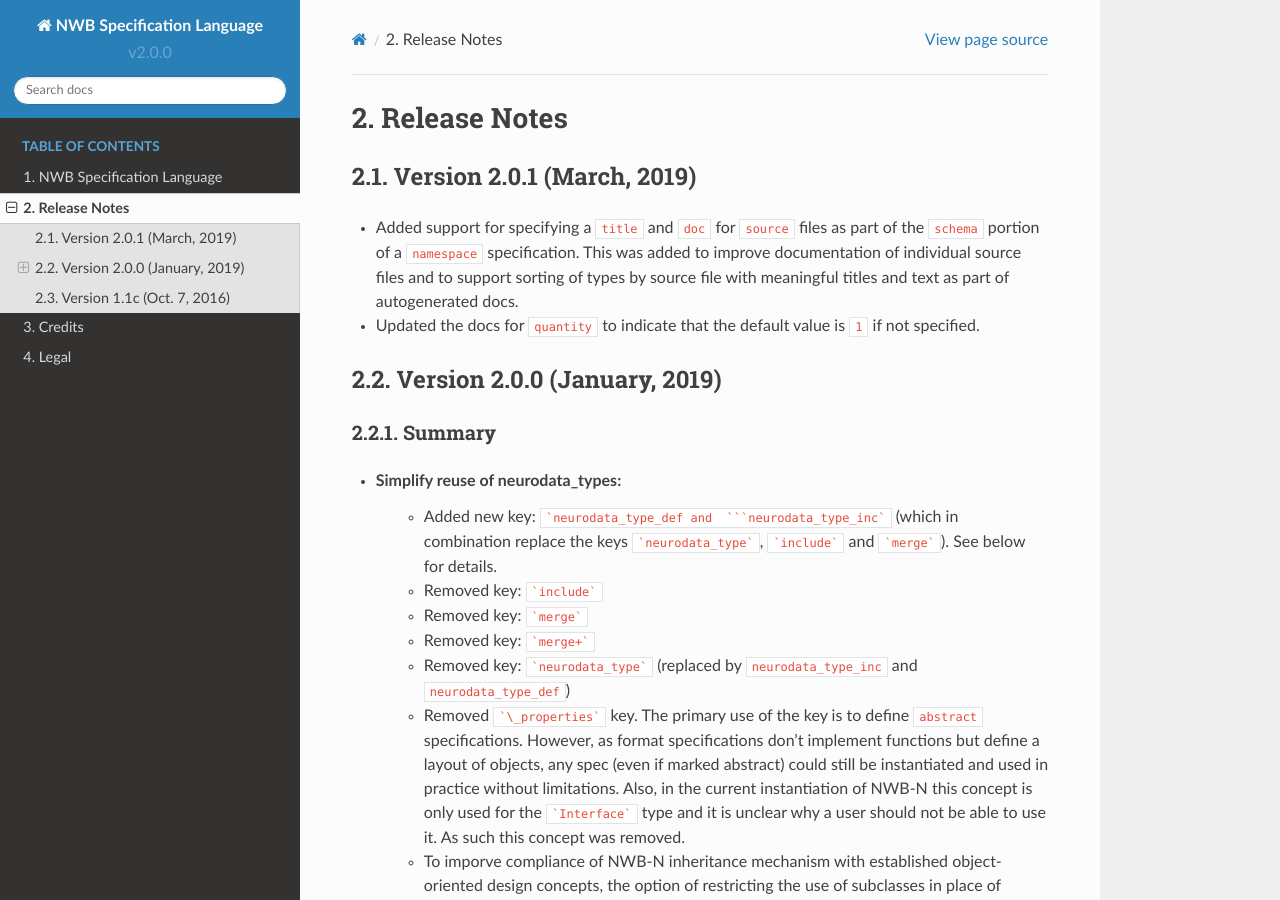
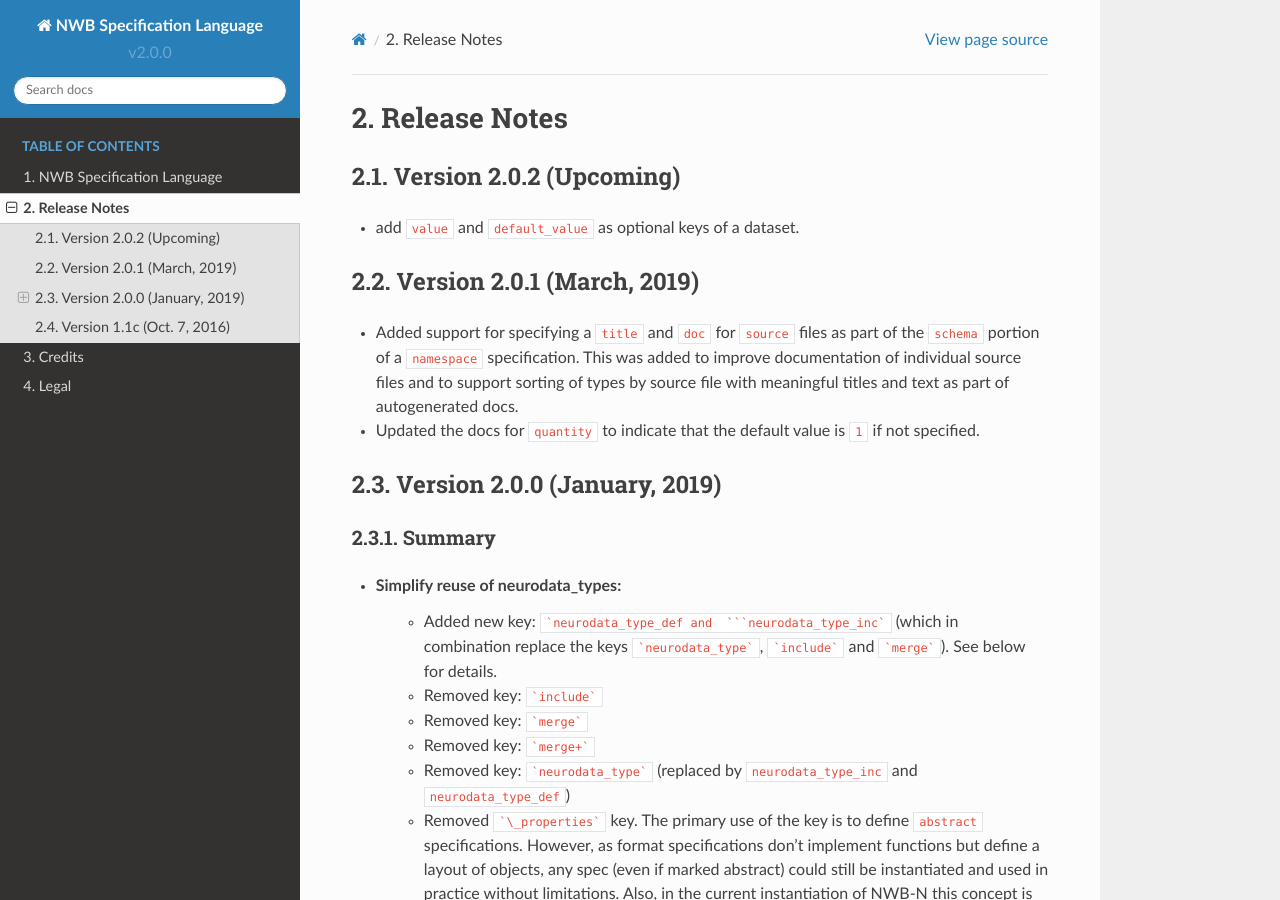
Before and after one commit to NeurodataWithoutBorders/nwb-schema, a Sphinx documentation site: the page built from docs/language/source/specification_language_release_notes.rst, in a window 1280 px wide and 900 px high. Built offline with Sphinx 7.4.7 and the Read the Docs theme 2.0.0, drawn with Linux system fonts in a browser that asks for light colours; some of the changed text lies outside the part shown.

Commit message:
Update specification_language_release_notes.rst

```diff
--- a/docs/language/source/specification_language_release_notes.rst
+++ b/docs/language/source/specification_language_release_notes.rst
@@ -1,6 +1,10 @@
 =============
 Release Notes
 =============
+
+Version 2.0.2 (Upcoming)
+-------------------------
+* add ``value`` and ``default_value`` as optional keys of a dataset.
 
 Version 2.0.1 (March, 2019)
 ---------------------------------
```
